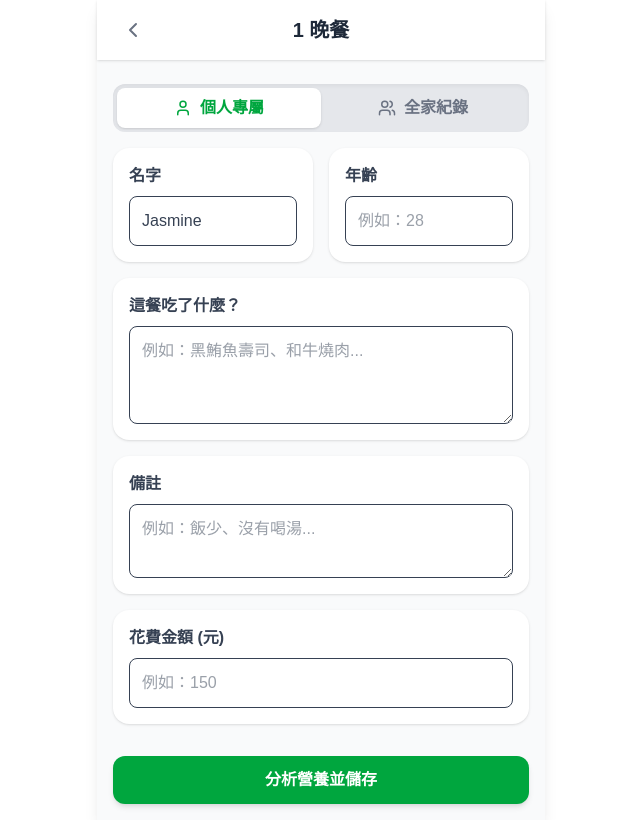
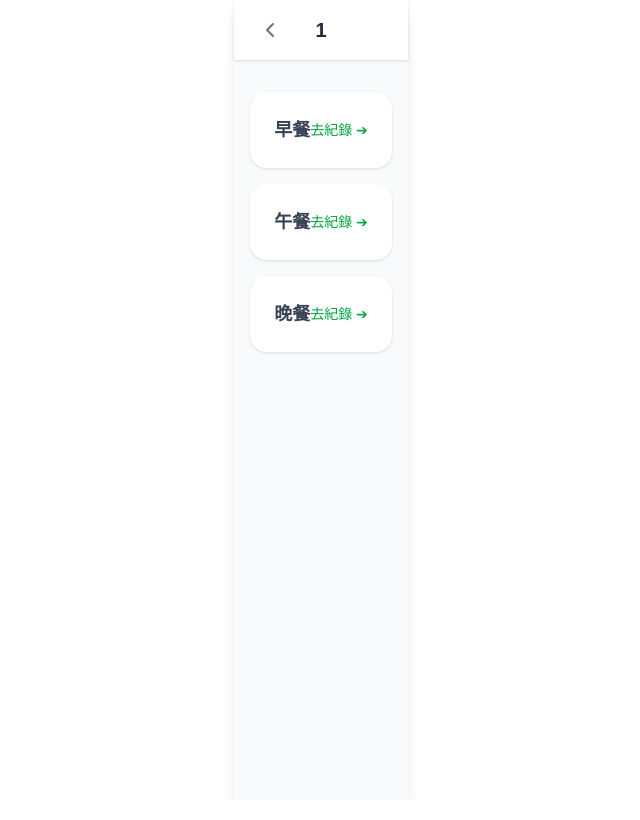
Before and after one commit to anan560789/liff-nutrition-app, a Next.js app: page /date/1 in a window 1280 px wide. Shown: the whole page, without its empty margins (319-959 px from the left). Built offline with nearby package versions, Linux system fonts and the light colour scheme.

Commit message:
Fix: 修正貼錯檔案導致的相對路徑錯誤

```diff
--- a/app/date/[date]/[meal]/page.tsx
+++ b/app/date/[date]/[meal]/page.tsx
@@ -2,15 +2,15 @@
 
 import { useState, useEffect } from 'react';
 import { useParams, useRouter } from 'next/navigation';
-import { ChevronLeft, Loader2 } from 'lucide-react';
+import { ChevronLeft, Loader2, Users, User } from 'lucide-react';
 import { saveMealRecord } from '../../../actions';
 
 export const runtime = 'edge';
 
 export default function MealInputPage() {
-
-  // 建立存放 LINE ID 的狀態
   const [userId, setUserId] = useState('test-user-123');
+  // 新增狀態：用來記錄目前選的是全家還是個人，預設為個人
+  const [recordType, setRecordType] = useState<'personal' | 'family'>('personal');
 
   useEffect(() => {
     const storedUserId = typeof window !== 'undefined' ? localStorage.getItem('line_user_id') : null;
@@ -27,22 +27,20 @@ export default function MealInputPage() {
   const meal = params.meal as string;
   const mealName = meal === 'breakfast' ? '早餐' : meal === 'lunch' ? '午餐' : '晚餐';
 
-  // 處理表單送出的事件
   const handleSubmit = async (e: React.FormEvent<HTMLFormElement>) => {
     e.preventDefault();
     setIsSubmitting(true);
 
-    // 收集表單資料
     const formData = new FormData(e.currentTarget);
     formData.append('date', date);
     formData.append('mealType', meal);
+    formData.append('recordType', recordType); // 把紀錄類型送給後端
 
-    // 呼叫後端 Action
     const result = await saveMealRecord(formData);
 
     if (result.success) {
       alert('紀錄成功！');
-      router.push(`/date/${date}`); // 成功後跳轉回單日三餐視圖
+      router.push(`/date/${date}`);
     } else {
       alert('紀錄失敗：' + result.error);
     }
@@ -65,17 +63,65 @@ export default function MealInputPage() {
         </h1>
       </header>
 
-      {/* 將原本的 div 改為 form，並綁定 onSubmit 事件 */}
-      <form onSubmit={handleSubmit} className="p-4 flex-1 flex flex-col gap-4 mt-4">
+      <div className="p-4 flex flex-col gap-4 mt-2">
+        {/* 切換全家 / 個人的按鈕區塊 */}
+        <div className="flex bg-gray-200 rounded-xl p-1 shadow-inner">
+          <button
+            onClick={() => setRecordType('personal')}
+            className={`flex-1 flex justify-center items-center gap-2 py-2 rounded-lg font-bold transition-all ${
+              recordType === 'personal' ? 'bg-white text-green-600 shadow-sm' : 'text-gray-500'
+            }`}
+          >
+            <User size={18} /> 個人專屬
+          </button>
+          <button
+            onClick={() => setRecordType('family')}
+            className={`flex-1 flex justify-center items-center gap-2 py-2 rounded-lg font-bold transition-all ${
+              recordType === 'family' ? 'bg-white text-blue-600 shadow-sm' : 'text-gray-500'
+            }`}
+          >
+            <Users size={18} /> 全家紀錄
+          </button>
+        </div>
+
+        <form onSubmit={handleSubmit} className="flex flex-col gap-4">
+
+          {/* 如果是個人紀錄，才顯示名字與年齡 */}
+          {recordType === 'personal' && (
+            <div className="flex gap-4">
+              <div className="bg-white p-4 rounded-2xl shadow-sm flex-1 flex flex-col gap-2">
+                <label className="font-semibold text-gray-700">名字</label>
+                <input
+                  type="text"
+                  name="personName"
+                  required
+                  defaultValue="Jasmine" // 預設帶入 Jasmine
+                  className="w-full border rounded-lg p-3 text-gray-700 focus:outline-none focus:ring-2 focus:ring-green-500"
+                  placeholder="例如：Jasmine"
+                />
+              </div>
+              <div className="bg-white p-4 rounded-2xl shadow-sm flex-1 flex flex-col gap-2">
+                <label className="font-semibold text-gray-700">年齡</label>
+                <input
+                  type="number"
+                  name="personAge"
+                  required
+                  min="0"
+                  className="w-full border rounded-lg p-3 text-gray-700 focus:outline-none focus:ring-2 focus:ring-green-500"
+                  placeholder="例如：28"
+                />
+              </div>
+            </div>
+          )}
 
           <div className="bg-white p-4 rounded-2xl shadow-sm flex flex-col gap-2">
             <label className="font-semibold text-gray-700">這餐吃了什麼？</label>
             <textarea
-            name="foodText" // 加上 name 屬性讓後端抓取
+              name="foodText"
               required
               className="w-full border rounded-lg p-3 text-gray-700 focus:outline-none focus:ring-2 focus:ring-green-500"
               rows={3}
-            placeholder="例如：黑鮪魚壽司、和牛燒肉、日式涮涮鍋..."
+              placeholder={recordType === 'personal' ? "例如：黑鮪魚壽司、和牛燒肉..." : "例如：全家去吃海底撈，點了牛小排..."}
             ></textarea>
           </div>
 
@@ -106,11 +152,14 @@ export default function MealInputPage() {
           <button
             type="submit"
             disabled={isSubmitting}
-          className="bg-green-600 text-white font-bold py-3 rounded-xl mt-4 active:scale-95 transition-transform shadow-md hover:bg-green-700 flex justify-center items-center gap-2 disabled:bg-gray-400"
+            className={`font-bold py-3 rounded-xl mt-4 active:scale-95 transition-transform shadow-md flex justify-center items-center gap-2 text-white disabled:bg-gray-400 ${
+              recordType === 'personal' ? 'bg-green-600 hover:bg-green-700' : 'bg-blue-600 hover:bg-blue-700'
+            }`}
           >
-          {isSubmitting ? <><Loader2 className="animate-spin" /> 處理中...</> : '分析並儲存'}
+            {isSubmitting ? <><Loader2 className="animate-spin" /> 處理中...</> : (recordType === 'personal' ? '分析營養並儲存' : '直接儲存紀錄')}
           </button>
         </form>
+      </div>
     </main>
   );
 }
--- a/app/date/[date]/page.tsx
+++ b/app/date/[date]/page.tsx
@@ -1,164 +1,46 @@
 'use client';
 
-import { useState, useEffect } from 'react';
 import { useParams, useRouter } from 'next/navigation';
-import { ChevronLeft, Loader2, Users, User } from 'lucide-react';
-import { saveMealRecord } from '../../../actions';
+import { ChevronLeft } from 'lucide-react';
 
 export const runtime = 'edge';
 
-export default function MealInputPage() {
-  const [userId, setUserId] = useState('test-user-123');
-  // 新增狀態：用來記錄目前選的是全家還是個人，預設為個人
-  const [recordType, setRecordType] = useState<'personal' | 'family'>('personal');
-
-  useEffect(() => {
-    const storedUserId = typeof window !== 'undefined' ? localStorage.getItem('line_user_id') : null;
-    if (storedUserId) {
-      setUserId(storedUserId);
-    }
-  }, []);
-
+export default function DailyMealsPage() {
   const params = useParams();
   const router = useRouter();
-  const [isSubmitting, setIsSubmitting] = useState(false);
+  const date = params.date as string;
 
-  const date = params.date as string;
-  const meal = params.meal as string;
-  const mealName = meal === 'breakfast' ? '早餐' : meal === 'lunch' ? '午餐' : '晚餐';
-
-  const handleSubmit = async (e: React.FormEvent<HTMLFormElement>) => {
-    e.preventDefault();
-    setIsSubmitting(true);
-
-    const formData = new FormData(e.currentTarget);
-    formData.append('date', date);
-    formData.append('mealType', meal);
-    formData.append('recordType', recordType); // 把紀錄類型送給後端
-
-    const result = await saveMealRecord(formData);
-
-    if (result.success) {
-      alert('紀錄成功！');
-      router.push(`/date/${date}`);
-    } else {
-      alert('紀錄失敗：' + result.error);
-    }
-
-    setIsSubmitting(false);
-  };
+  const meals = [
+    { id: 'breakfast', name: '早餐' },
+    { id: 'lunch', name: '午餐' },
+    { id: 'dinner', name: '晚餐' }
+  ];
 
   return (
     <main className="min-h-screen bg-gray-50 flex flex-col max-w-md mx-auto shadow-lg relative">
       <header className="bg-white p-4 flex items-center shadow-sm relative">
         <button
           onClick={() => router.back()}
-          className="absolute left-4 p-2 text-gray-500 hover:text-gray-700 disabled:opacity-50"
-          disabled={isSubmitting}
+          className="absolute left-4 p-2 text-gray-500 hover:text-gray-700"
         >
           <ChevronLeft />
         </button>
         <h1 className="text-xl font-bold text-gray-800 w-full text-center">
-          {date} {mealName}
+          {date}
         </h1>
       </header>
 
-      <div className="p-4 flex flex-col gap-4 mt-2">
-        {/* 切換全家 / 個人的按鈕區塊 */}
-        <div className="flex bg-gray-200 rounded-xl p-1 shadow-inner">
+      <div className="p-4 flex flex-col gap-4 mt-4">
+        {meals.map((meal) => (
           <button
-            onClick={() => setRecordType('personal')}
-            className={`flex-1 flex justify-center items-center gap-2 py-2 rounded-lg font-bold transition-all ${
-              recordType === 'personal' ? 'bg-white text-green-600 shadow-sm' : 'text-gray-500'
-            }`}
+            key={meal.id}
+            onClick={() => router.push(`/date/${date}/${meal.id}`)}
+            className="bg-white p-6 rounded-2xl shadow-sm text-lg font-bold text-gray-700 active:scale-95 transition-transform flex justify-between items-center hover:bg-green-50"
           >
-            <User size={18} /> 個人專屬
+            <span>{meal.name}</span>
+            <span className="text-sm font-normal text-green-600">去紀錄 ➔</span>
           </button>
-          <button
-            onClick={() => setRecordType('family')}
-            className={`flex-1 flex justify-center items-center gap-2 py-2 rounded-lg font-bold transition-all ${
-              recordType === 'family' ? 'bg-white text-blue-600 shadow-sm' : 'text-gray-500'
-            }`}
-          >
-            <Users size={18} /> 全家紀錄
-          </button>
-        </div>
-
-        <form onSubmit={handleSubmit} className="flex flex-col gap-4">
-
-          {/* 如果是個人紀錄，才顯示名字與年齡 */}
-          {recordType === 'personal' && (
-            <div className="flex gap-4">
-              <div className="bg-white p-4 rounded-2xl shadow-sm flex-1 flex flex-col gap-2">
-                <label className="font-semibold text-gray-700">名字</label>
-                <input
-                  type="text"
-                  name="personName"
-                  required
-                  defaultValue="Jasmine" // 預設帶入 Jasmine
-                  className="w-full border rounded-lg p-3 text-gray-700 focus:outline-none focus:ring-2 focus:ring-green-500"
-                  placeholder="例如：Jasmine"
-                />
-              </div>
-              <div className="bg-white p-4 rounded-2xl shadow-sm flex-1 flex flex-col gap-2">
-                <label className="font-semibold text-gray-700">年齡</label>
-                <input
-                  type="number"
-                  name="personAge"
-                  required
-                  min="0"
-                  className="w-full border rounded-lg p-3 text-gray-700 focus:outline-none focus:ring-2 focus:ring-green-500"
-                  placeholder="例如：28"
-                />
-              </div>
-            </div>
-          )}
-
-          <div className="bg-white p-4 rounded-2xl shadow-sm flex flex-col gap-2">
-            <label className="font-semibold text-gray-700">這餐吃了什麼？</label>
-            <textarea
-              name="foodText"
-              required
-              className="w-full border rounded-lg p-3 text-gray-700 focus:outline-none focus:ring-2 focus:ring-green-500"
-              rows={3}
-              placeholder={recordType === 'personal' ? "例如：黑鮪魚壽司、和牛燒肉..." : "例如：全家去吃海底撈，點了牛小排..."}
-            ></textarea>
-          </div>
-
-          <div className="bg-white p-4 rounded-2xl shadow-sm flex flex-col gap-2">
-            <label className="font-semibold text-gray-700">備註</label>
-            <textarea
-              name="notes"
-              className="w-full border rounded-lg p-3 text-gray-700 focus:outline-none focus:ring-2 focus:ring-green-500"
-              rows={2}
-              placeholder="例如：飯少、沒有喝湯..."
-            ></textarea>
-          </div>
-
-          <div className="bg-white p-4 rounded-2xl shadow-sm flex flex-col gap-2">
-            <label className="font-semibold text-gray-700">花費金額 (元)</label>
-            <input
-              type="number"
-              name="cost"
-              required
-              min="0"
-              className="w-full border rounded-lg p-3 text-gray-700 focus:outline-none focus:ring-2 focus:ring-green-500"
-              placeholder="例如：150"
-            />
-          </div>
-
-          <input type="hidden" name="userId" value={userId} />
-
-          <button
-            type="submit"
-            disabled={isSubmitting}
-            className={`font-bold py-3 rounded-xl mt-4 active:scale-95 transition-transform shadow-md flex justify-center items-center gap-2 text-white disabled:bg-gray-400 ${
-              recordType === 'personal' ? 'bg-green-600 hover:bg-green-700' : 'bg-blue-600 hover:bg-blue-700'
-            }`}
-          >
-            {isSubmitting ? <><Loader2 className="animate-spin" /> 處理中...</> : (recordType === 'personal' ? '分析營養並儲存' : '直接儲存紀錄')}
-          </button>
-        </form>
+        ))}
       </div>
     </main>
   );
```
Lines whose indentation alone changed are shown as unchanged.
